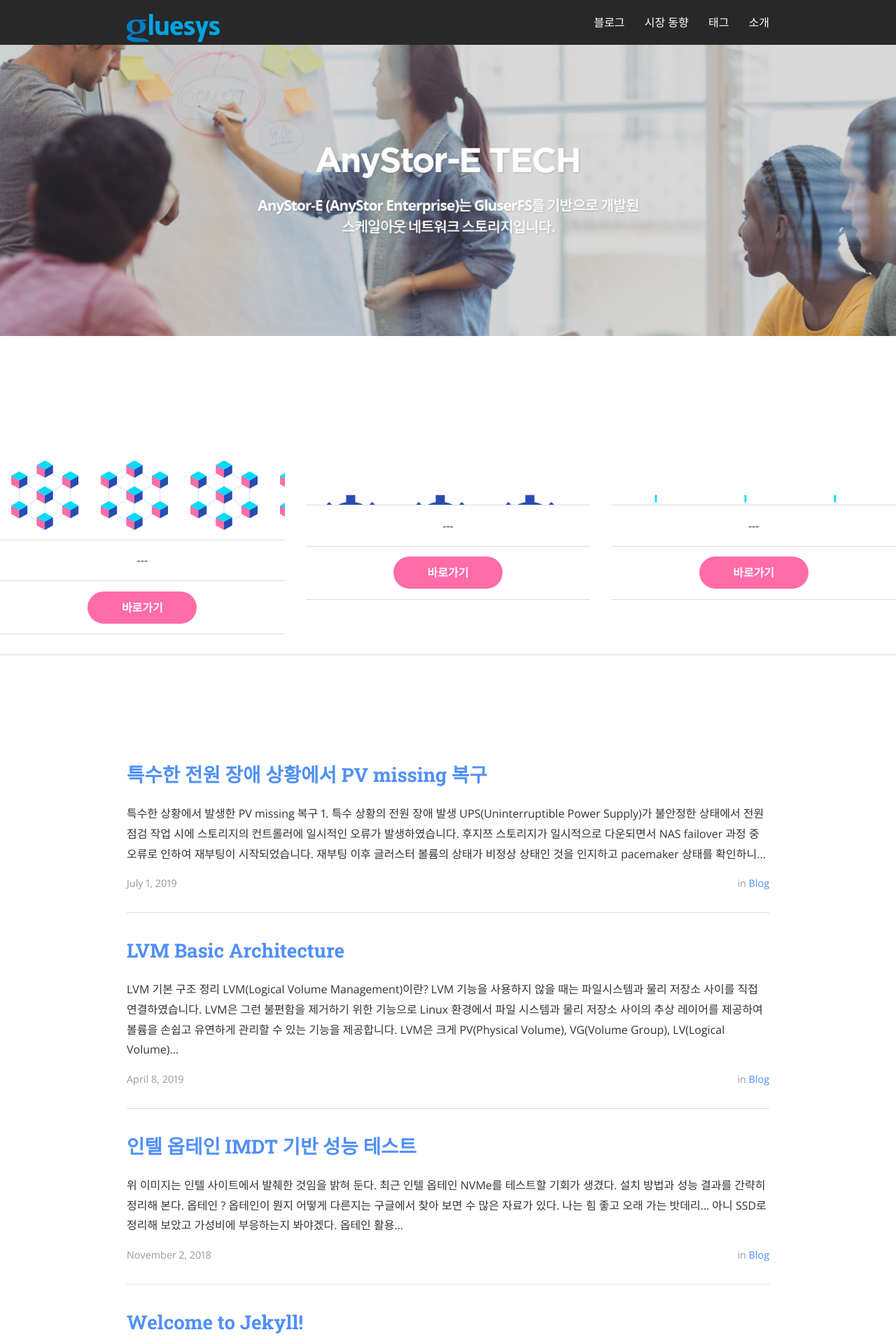
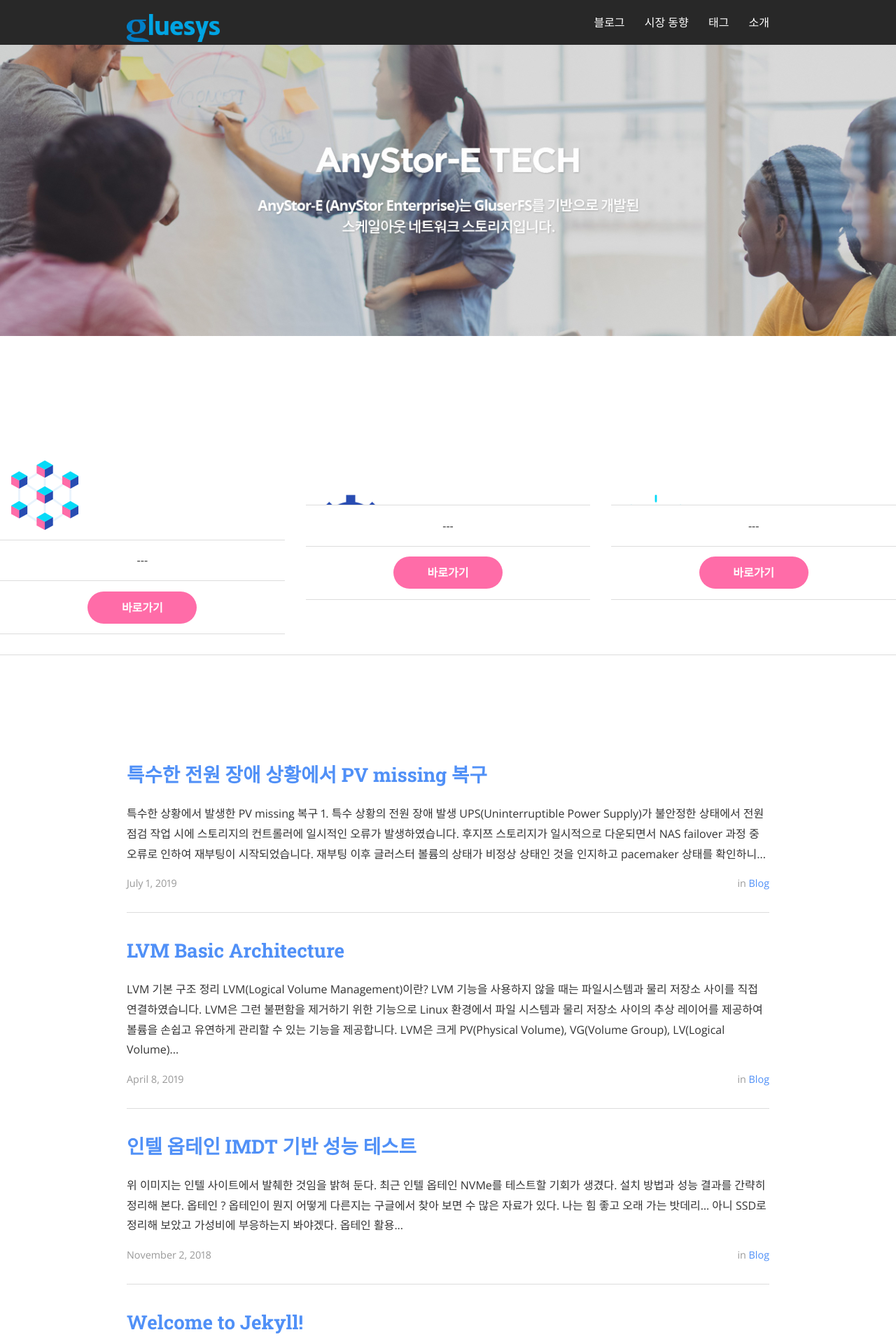
Before and after one commit to pumm8991/pumm8991.github.io, a Jekyll site: the page built from index.html, in a window 1280 px wide. Shown: the top 1920 px of the page at 70% size. Built offline with Jekyll 4.4.1, drawn with Linux system fonts in a browser that asks for light colours; nearby versions of some CDN libraries; the list of posts is cut into pages by our own code.

Commit message:
tech modify
Signed-off-by: pumm <pumm@gluesys.com>

```diff
--- a/css/index.css
+++ b/css/index.css
@@ -79,7 +79,9 @@
 /* 첫번째 서브 메뉴 */
 .sub-title-menu1 {
 	background-image: url("/assets/img_issue.png");
+	background-repeat: no-repeat;
 	height: 128px;
+	width: 380px;
 }
 /* 첫번째 서브 메뉴 내용 */
 .sub-title-menu1-conetnt {
@@ -89,7 +91,9 @@
 /* 두번째 서브 메뉴 */
 .sub-title-menu2 {
 	background-image: url("/assets/img_test.png");
+	background-repeat: no-repeat;
 	margin-top: 128px;
+	width: 380px;
 }
 /* 두번째 서브 메뉴 내용 */
 .sub-title-menu1-conetnt {
@@ -99,7 +103,9 @@
 /* 세번째 서브 메뉴 */
 .sub-title-menu3 {
 	background-image: url("/assets/img_info.png");
+	background-repeat: no-repeat;
 	margin-top: 128px;
+	width: 380px;
 }
 /* 세번째 서브 메뉴 내용 */
 .sub-title-menu1-conetnt {
```
